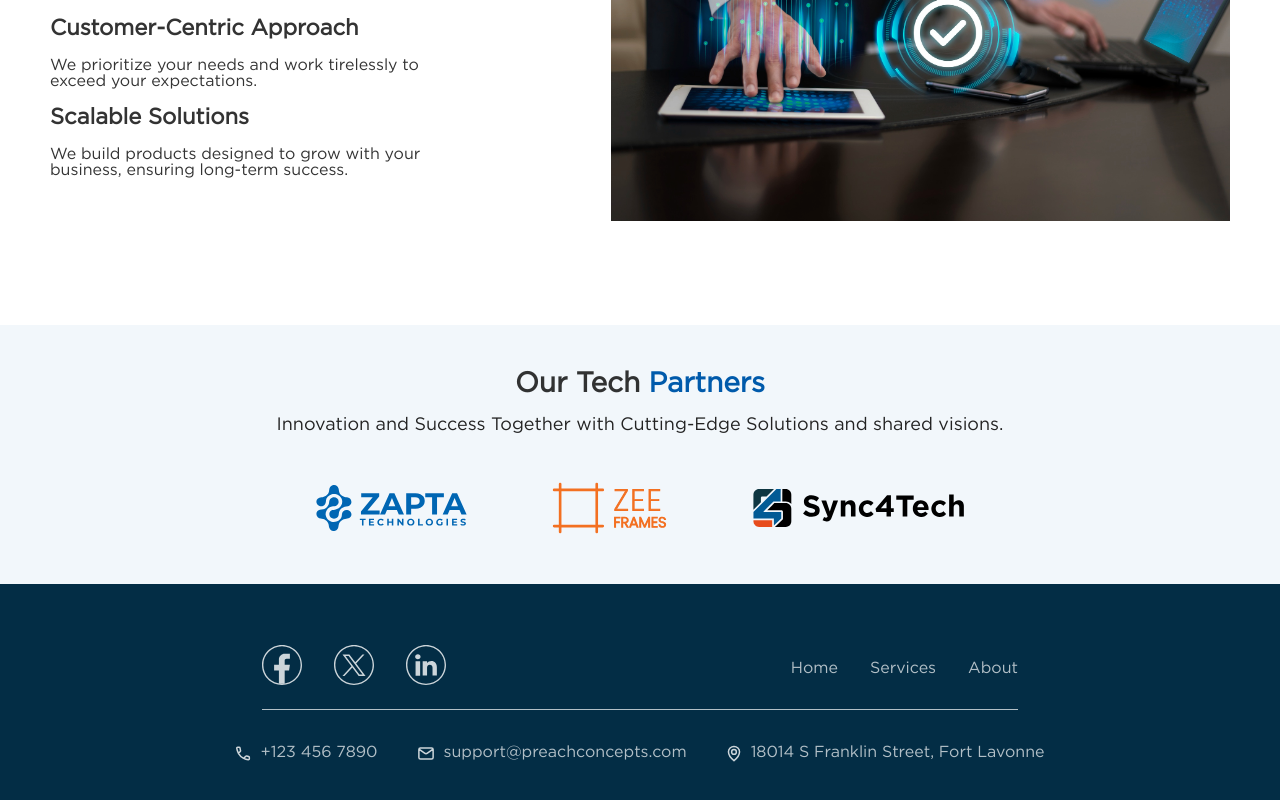
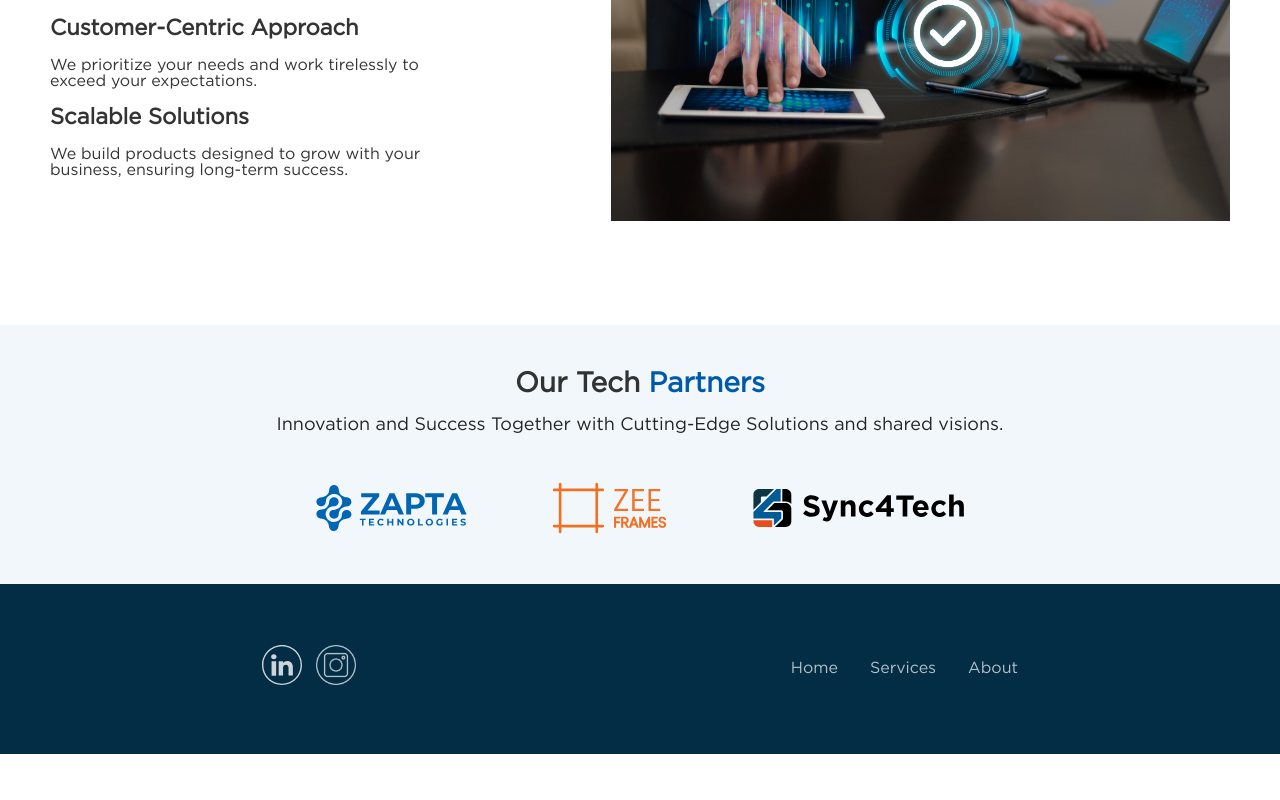
Before and after one commit to numanabid27/preach-concept, a Next.js app: page /services in a window 1280 px wide. Shown: the part 1505-2305 px from the top of the page. After the commit the page ends 2259 px from the top, so only its background shows below. Built offline with nearby package versions, Linux system fonts and the light colour scheme.

Commit message:
add padding

```diff
--- a/src/app/about/page.tsx
+++ b/src/app/about/page.tsx
@@ -3,7 +3,7 @@ import { Metadata } from 'next';
 import React from 'react'
 
 export const metadata: Metadata = {
-  title: "Preach Technologies LLC | About",
+  title: "Preach Technologies | About",
 };
 
 const page = () => {
--- a/src/app/contact/page.tsx
+++ b/src/app/contact/page.tsx
@@ -2,7 +2,7 @@ import { Contact } from '@/components/contact-us';
 import { Metadata } from 'next';
 
 export const metadata: Metadata = {
-  title: "Preach Technologies LLC | Contact",
+  title: "Preach Technologies | Contact",
 };
 
 const page = () => {
--- a/src/app/layout.tsx
+++ b/src/app/layout.tsx
@@ -10,7 +10,7 @@ import Head from "next/head";
 
 
 export const metadata: Metadata = {
-  title: "Preach Technologies | LLC",
+  title: "Preach Technologies",
 };
 
 export default function RootLayout({
@@ -20,6 +20,9 @@ export default function RootLayout({
 }>) {
   return (
     <html lang="en" >
+      <Head>
+        <meta name="viewport" content="width=device-width, initial-scale=1.0" />
+      </Head>
       <body>
         <Header />
         {children}
--- a/src/app/services/page.tsx
+++ b/src/app/services/page.tsx
@@ -3,7 +3,7 @@ import { Metadata } from 'next';
 import React from 'react'
 
 export const metadata: Metadata = {
-  title: "Preach Technologies LLC | Services",
+  title: "Preach Technologies | Services",
 };
 
 const ServciesPage = () => {
--- a/src/components/common/choose-us/index.tsx
+++ b/src/components/common/choose-us/index.tsx
@@ -26,7 +26,7 @@ export default function ChooseUs() {
   return (
     <section className={styles.choose_us}>
         <div className='container'>
-            <h2>Why Choose <span>Preach Technologies</span> LLC?</h2>
+            <h2>Why Choose <span>Preach Technologies</span> ?</h2>
             <div className={styles.choose_row}>
                 <div className={styles.choose_col}>
                     <Image src={chooseUs} alt="" />
--- a/src/components/home/index.tsx
+++ b/src/components/home/index.tsx
@@ -73,10 +73,10 @@ export function Home() {
         </video>
         <div className="container">
           <div className={styles.banner_desc}>
-            <h6>Welcome to Preach Technologies LLC</h6>
+            <h6>Welcome to Preach Technologies</h6>
             <h1>Your Partner in <span style={{ color: "#005AAB" }}> SaaS </span>
              Product Management and Software Development</h1>
-            <p>At Preach Technologies LLC, we turn innovative ideas into successful, scalable products, ensuring market fit and top-notch development for competitive success.</p>
+            <p>At Preach Technologies, we turn innovative ideas into successful, scalable products, ensuring market fit and top-notch development for competitive success.</p>
             <button>Start Your Project Today</button>
           </div>
         </div>
--- a/src/components/services/index.tsx
+++ b/src/components/services/index.tsx
@@ -98,7 +98,7 @@ export function Services() {
       <section className={styles.preact_sec}>
         <div className="container">
           <h2>
-            Why Choose <span>Preach Technologies</span> LLC?
+            Why Choose <span>Preach Technologies</span> ?
           </h2>
           <div className={styles.services_info__row}>
             <div className={styles.services_info__col}>
--- a/src/layout/footer/footer.tsx
+++ b/src/layout/footer/footer.tsx
@@ -1,9 +1,9 @@
 import React from 'react'
 import styles from "./style.module.css"
 import Image from 'next/image'
-import fb from "@/assets/images/social-1.svg"
+import linkdin from "@/assets/images/social-3.svg"
 import twitter from "@/assets/images/social-2.svg"
-import insta from "@/assets/images/social-3.svg"
+import insta from "@/assets/images/instagram.png"
 import Link from 'next/link'
 import one from "@/assets/images/contact-1.svg"
 import two from "@/assets/images/contact-2.svg"
@@ -15,9 +15,12 @@ const Footer = () => {
         <div className='container'>
           <div className={styles.footer_nav__row}>
             <div className={styles.footer_navCol}>
-              <Image src={fb} alt="" width={40} height={40} />
-              <Image src={twitter} alt="" width={40} height={40} />
-              <Image src={insta} alt="" width={40} height={40} />
+              <Link href="https://www.linkedin.com/company/preachtech/" target='_blank'>
+                <Image src={linkdin} alt="" width={40} height={40} />
+              </Link>
+              <Link href="https://www.instagram.com/preachtechnologies?igsh=N3E4NXp4dnFkeHV2&utm_source=qr" target='_blank'>
+                <Image src={insta} alt="" width={40} height={40} />
+              </Link>
             </div>
             <div className={styles.footer_navLink}>
                 <ul>
@@ -28,20 +31,7 @@ const Footer = () => {
             </div>
           </div>
 
-          <div className={styles.footer_bottom}>
-            <Link href="#">
-              <Image src={three} alt="" />
-              +123 456 7890
-            </Link>
-            <Link href="mailto:support@preachconcepts.com">
-              <Image src={two} alt="" />
-              support@preachconcepts.com
-            </Link>
-            <Link href="#">
-              <Image src={one} alt="" />
-              18014 S Franklin Street, Fort Lavonne
-            </Link>
-          </div>
+
         </div>
     </footer>
   )
--- a/src/layout/footer/style.module.css
+++ b/src/layout/footer/style.module.css
@@ -5,14 +5,13 @@
 .footer_nav__row{
     display: flex;
     justify-content: space-between;
-    border-bottom: 1px solid #FFFFFFB2;
-    padding-bottom: 16px;
+
     margin: 0 auto;
     max-width: 756px;
 }
 .footer_navCol{
     display: flex;
-    gap: 32px;
+    gap: 14px;
 }
 .footer_navLink ul{
     display: flex;
```
Also changed, not shown: src/components/home/style.module.css (+9 -0 lines), src/assets/images/instagram.png (added).
